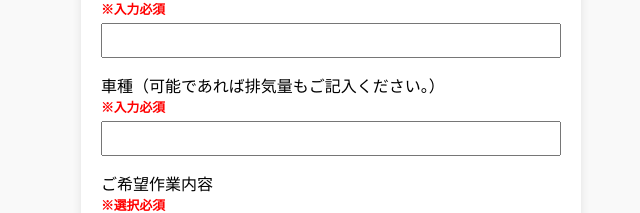
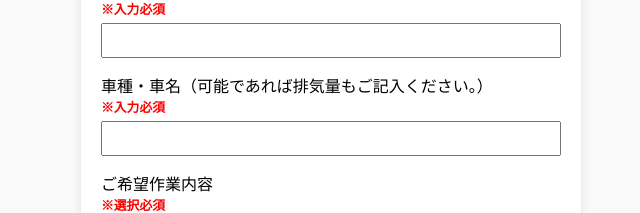
Before and after one commit to BIKESHOPROMEO/yoyaku-form, a plain HTML site: page index.html in a window 1280 px wide. Shown: the part 417-630 px from the top of the page, without its empty margins (309-949 px from the left). Drawn offline with Linux system fonts and the light colour scheme.

Commit message:
Add files via upload

```diff
--- a/index.html
+++ b/index.html
@@ -37,7 +37,7 @@
       <input type="email" name="email" required>
     </label>
 
-    <label>車種（可能であれば排気量もご記入ください。）<br> <span class="required-mark">※入力必須</span> <br>
+    <label>車種・車名（可能であれば排気量もご記入ください。）<br> <span class="required-mark">※入力必須</span> <br>
       <input type="text" name="carModel" required>
     </label>
 
```
